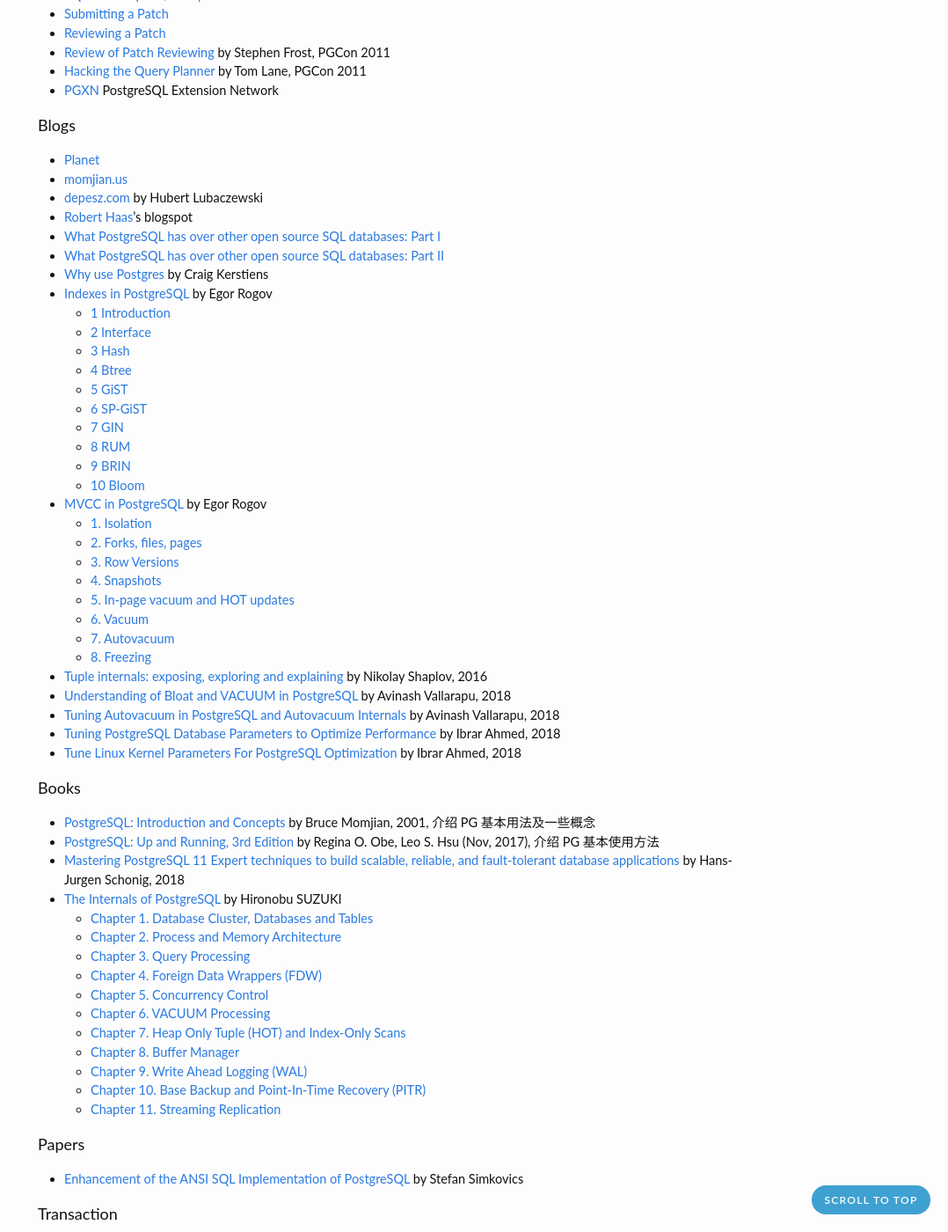
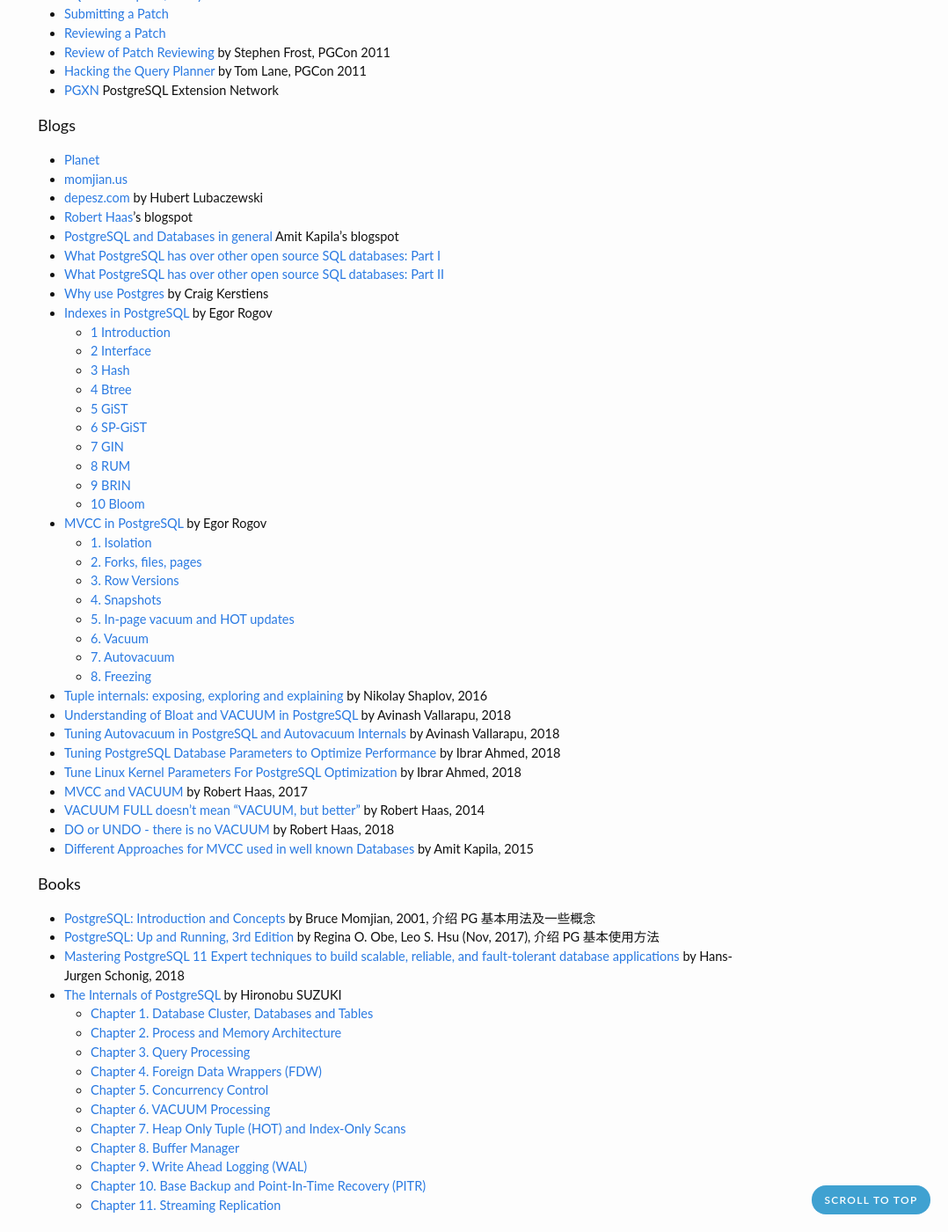
Before and after one commit to zhjwpku/zhjwpku.github.io, a Jekyll site: the page built from _posts/2022-07-12-awesome-postgres.md, in a window 1280 px wide and 1400 px high, scrolled down 407 px. Shown: the whole window at 88% size, without its empty margins (202-1280 px from the left). Built offline with Jekyll 4.4.1, drawn with Linux system fonts in a browser that asks for light colours; comment, search, counter and statistics services are not loaded.

Commit message:
add some mvcc posts
Signed-off-by: Junwang Zhao <zhjwpku@gmail.com>

```diff
--- a/_posts/2022-07-12-awesome-postgres.md
+++ b/_posts/2022-07-12-awesome-postgres.md
@@ -30,6 +30,7 @@
 - [momjian.us](https://momjian.us/)
 - [depesz.com](https://www.depesz.com/) by Hubert Lubaczewski
 - [Robert Haas](https://rhaas.blogspot.com/)'s blogspot
+- [PostgreSQL and Databases in general](http://amitkapila16.blogspot.com/) Amit Kapila's blogspot
 - [What PostgreSQL has over other open source SQL databases: Part I](https://www.compose.com/articles/what-postgresql-has-over-other-open-source-sql-databases/)
 - [What PostgreSQL has over other open source SQL databases: Part II](https://www.compose.com/articles/what-postgresql-has-over-other-open-source-sql-databases-part-ii/)
 - [Why use Postgres](https://www.craigkerstiens.com/2017/04/30/why-postgres-five-years-later/) by Craig Kerstiens
@@ -58,6 +59,10 @@
 - [Tuning Autovacuum in PostgreSQL and Autovacuum Internals](https://www.percona.com/blog/2018/08/10/tuning-autovacuum-in-postgresql-and-autovacuum-internals/) by Avinash Vallarapu, 2018
 - [Tuning PostgreSQL Database Parameters to Optimize Performance](https://www.percona.com/blog/2018/08/31/tuning-postgresql-database-parameters-to-optimize-performance/) by Ibrar Ahmed, 2018
 - [Tune Linux Kernel Parameters For PostgreSQL Optimization](https://www.percona.com/blog/2018/08/29/tune-linux-kernel-parameters-for-postgresql-optimization/) by Ibrar Ahmed, 2018
+- [MVCC and VACUUM](http://rhaas.blogspot.com/2017/12/mvcc-and-vacuum.html) by Robert Haas, 2017
+- [VACUUM FULL doesn't mean "VACUUM, but better"](http://rhaas.blogspot.com/2014/03/vacuum-full-doesnt-mean-vacuum-but.html) by Robert Haas, 2014
+- [DO or UNDO - there is no VACUUM](http://rhaas.blogspot.com/2018/01/do-or-undo-there-is-no-vacuum.html) by Robert Haas, 2018
+- [Different Approaches for MVCC used in well known Databases](http://amitkapila16.blogspot.com/2015/03/different-approaches-for-mvcc-used-in.html) by Amit Kapila, 2015
 
 
 <h4>Books</h4>
```
